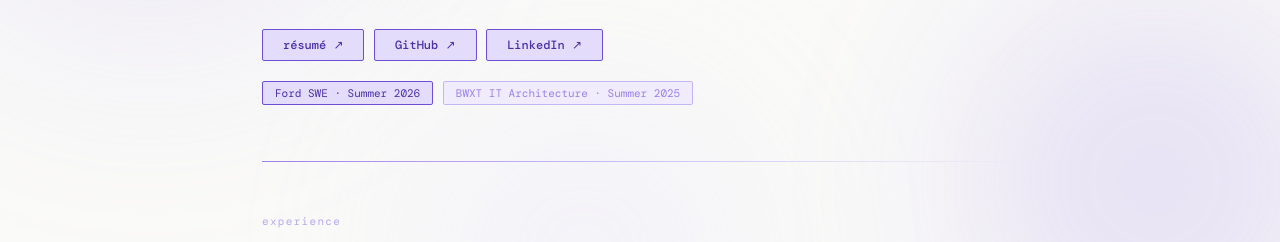
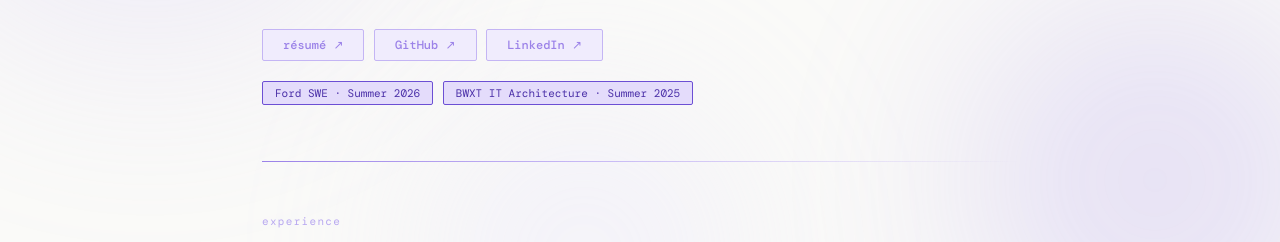
Before and after one commit to Coizi/portfolio, a plain HTML site: page index.html in a window 1280 px wide. Shown: the part 345-587 px from the top of the page. Drawn offline with nearby package versions, Linux system fonts and the light colour scheme; a web font is replaced by a local one.

Commit message:
color change

```diff
--- a/index.html
+++ b/index.html
@@ -374,16 +374,16 @@
       font-family: var(--font-mono);
       font-size: 12px;
       font-weight: 500;
-      color: var(--purple-dark);
-      border: 0.5px solid var(--purple-mid);
-      background: var(--accent-bg2);
+      color: var(--purple-light);
+      border: 0.5px solid var(--accent-border);
+      background: var(--accent-bg);
       padding: 7px 20px;
       border-radius: 2px;
       text-decoration: none;
       white-space: nowrap;
       transition: background 0.2s, color 0.2s, border-color 0.2s;
     }
-    .hero-link-btn:hover { background: var(--accent-bg); border-color: var(--purple-dark); }
+    .hero-link-btn:hover { background: var(--accent-bg2); border-color: var(--purple-light); }
 
     @media (max-width: 768px) {
       .orb { opacity: 0.08; }
@@ -447,7 +447,7 @@
           </div>
           <div style="display:flex;gap:0.6rem;flex-wrap:wrap;">
             <span class="badge-dark">Ford SWE &middot; Summer 2026</span>
-            <span class="badge-light">BWXT IT Architecture &middot; Summer 2025</span>
+            <span class="badge-dark">BWXT IT Architecture &middot; Summer 2025</span>
           </div>
         </div>
 
```
